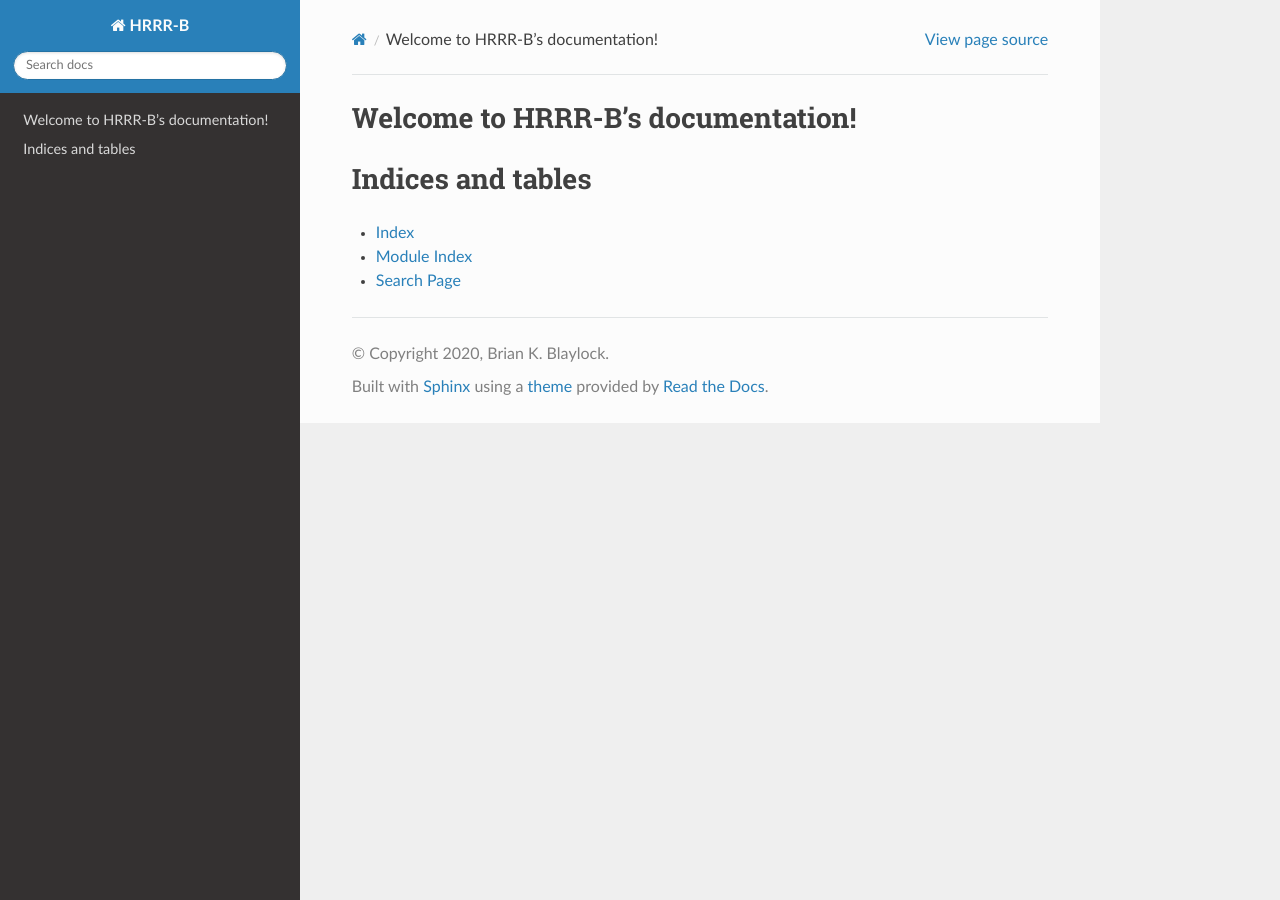
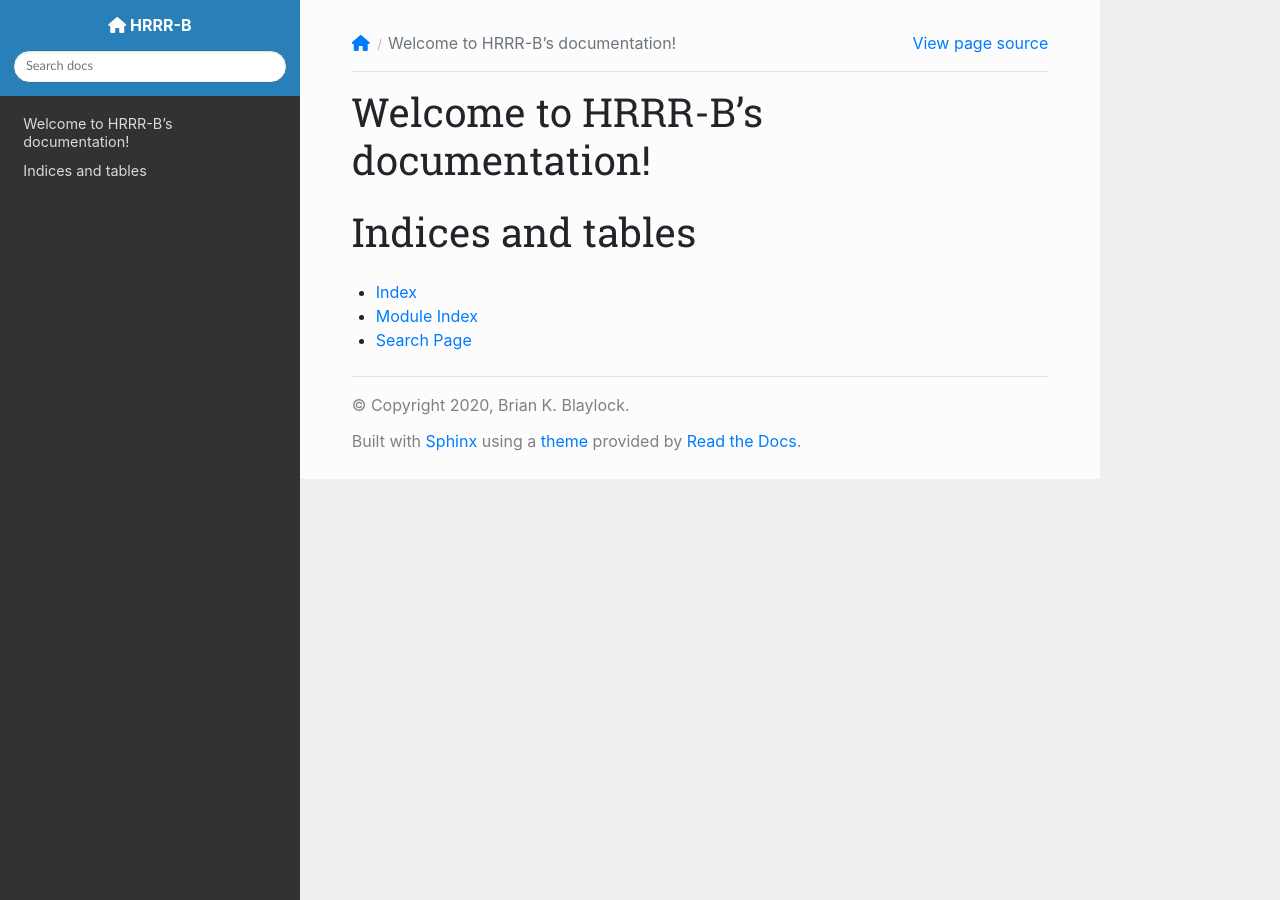
Before and after one commit to blaylockbk/Herbie, a Sphinx documentation site: the page built from docs/index.rst, in a window 1280 px wide. Built offline with Sphinx 7.4.7 and the Read the Docs theme 2.0.0, drawn with Linux system fonts in a browser that asks for light colours; nearby versions of some CDN libraries.

Commit message:
Update conf.py

```diff
--- a/docs/conf.py
+++ b/docs/conf.py
@@ -65,6 +65,20 @@ html_theme = 'sphinx_rtd_theme'
 # Add any paths that contain custom static files (such as style sheets) here,
 # relative to this directory. They are copied after the builtin static files,
 # so a file named "default.css" will overwrite the builtin "default.css".
-html_static_path = ['_static']
+html_static_path = ['_static', '../images']
+
+html_css_files = [
+    'https://stackpath.bootstrapcdn.com/bootstrap/4.4.1/css/bootstrap.min.css',
+]
+
+html_js_files = [
+    'https://kit.fontawesome.com/f6cc126dcc.js',
+]
 
 # Set autodoc defaults
+autodoc_default_options = {
+    'autosummary': True,        # Include a members "table of contents"
+    'members': True,            # Document all functions/members
+}
+
+autodoc_mock_imports = ["xesmf"]
```
